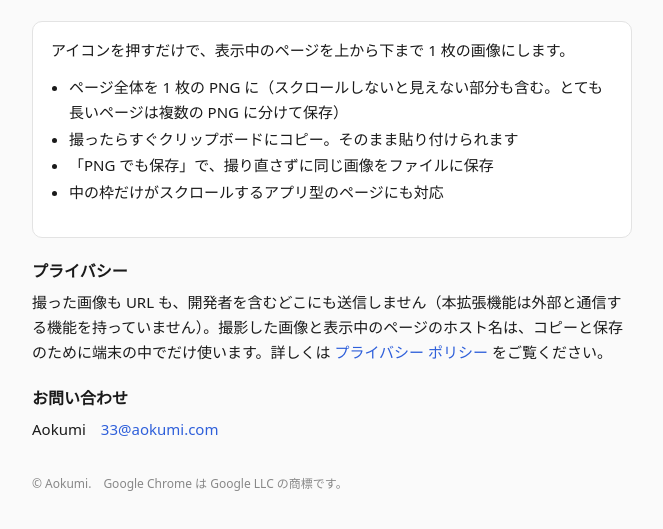
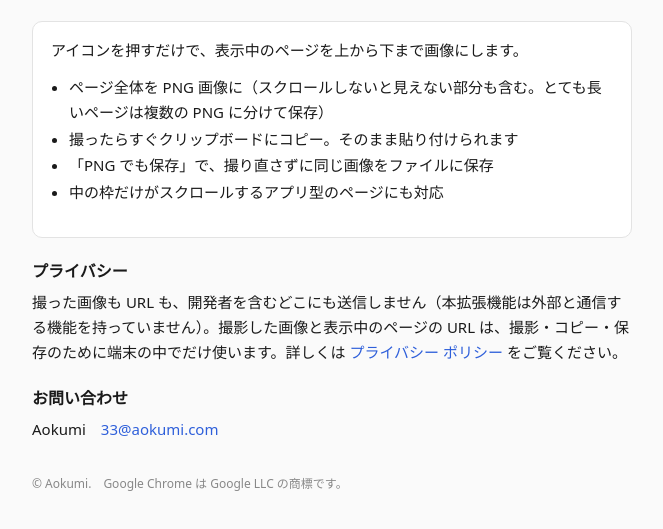
Before and after one commit to aokumi-apps/fullcap-site, a plain HTML site: page index.html in a window 1280 px wide. Shown: the part 137-666 px from the top of the page, without its empty margins (308-971 px from the left). Drawn offline with Linux system fonts and the light colour scheme.

Commit message:
Update privacy policy to the 2026-11-03 text; drop "1 枚" from the intro
- Policy: the page URL is handled on the device (restricted-page check and
  the host name in the file name), matching PRIVACY_POLICY_ja.md 2026-11-03.
- Intro: no longer promises a single image; privacy note says URL.

```diff
--- a/index.html
+++ b/index.html
@@ -39,9 +39,9 @@
     <p class="tag">表示中のタブのページ全体を PNG 画像にして、クリップボードにコピーまたは保存する Chrome 拡張機能（ベータ版）</p>
 
     <div class="box">
-      <p>アイコンを押すだけで、表示中のページを上から下まで 1 枚の画像にします。</p>
+      <p>アイコンを押すだけで、表示中のページを上から下まで画像にします。</p>
       <ul>
-        <li>ページ全体を 1 枚の PNG に（スクロールしないと見えない部分も含む。とても長いページは複数の PNG に分けて保存）</li>
+        <li>ページ全体を PNG 画像に（スクロールしないと見えない部分も含む。とても長いページは複数の PNG に分けて保存）</li>
         <li>撮ったらすぐクリップボードにコピー。そのまま貼り付けられます</li>
         <li>「PNG でも保存」で、撮り直さずに同じ画像をファイルに保存</li>
         <li>中の枠だけがスクロールするアプリ型のページにも対応</li>
@@ -49,7 +49,7 @@
     </div>
 
     <h2 style="font-size:16px; margin:20px 0 6px;">プライバシー</h2>
-    <p>撮った画像も URL も、開発者を含むどこにも送信しません（本拡張機能は外部と通信する機能を持っていません）。撮影した画像と表示中のページのホスト名は、コピーと保存のために端末の中でだけ使います。詳しくは <a href="/privacy/">プライバシー ポリシー</a> をご覧ください。</p>
+    <p>撮った画像も URL も、開発者を含むどこにも送信しません（本拡張機能は外部と通信する機能を持っていません）。撮影した画像と表示中のページの URL は、撮影・コピー・保存のために端末の中でだけ使います。詳しくは <a href="/privacy/">プライバシー ポリシー</a> をご覧ください。</p>
 
     <h2 style="font-size:16px; margin:20px 0 6px;">お問い合わせ</h2>
     <p>Aokumi　<a href="mailto:33@aokumi.com">33@aokumi.com</a></p>
```
Also changed, not shown: privacy/index.html (+2 -2 lines).
